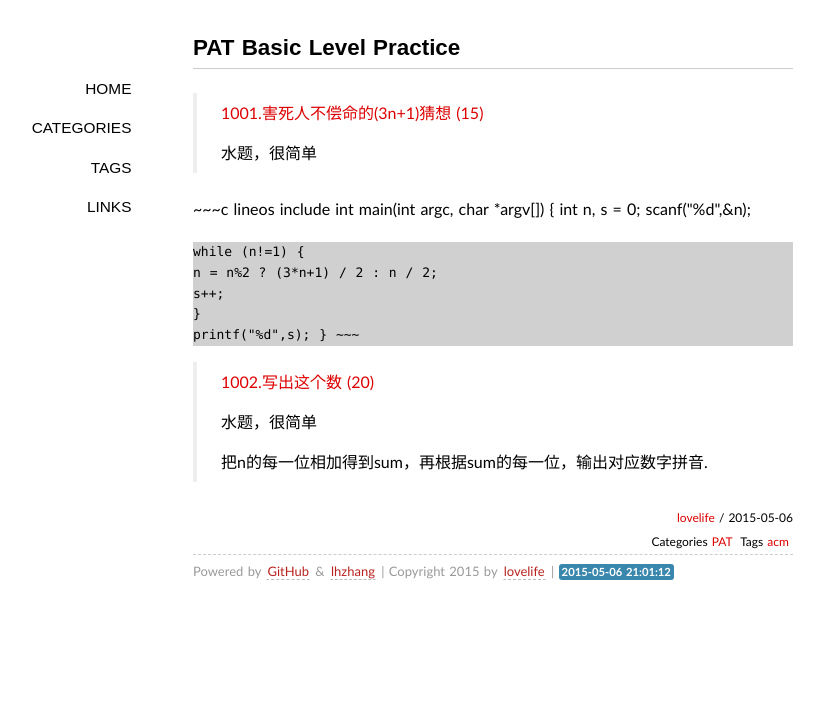
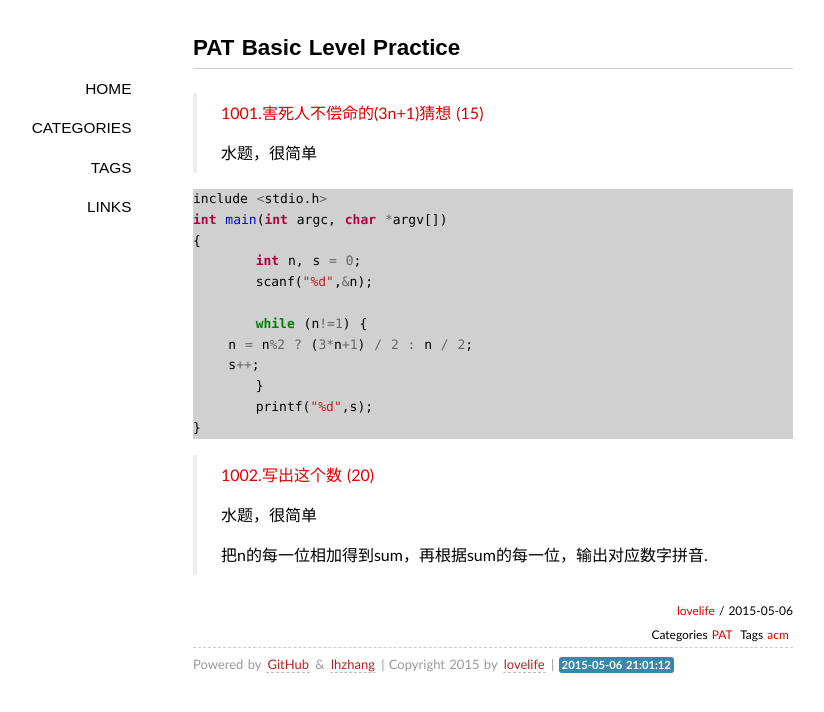
Before and after one commit to lovelife/lovelife.github.com, a Jekyll site: the page built from _posts/2015-05-06-PAT-Basic-Level.markdown, in a window 1280 px wide. Shown: the top 712 px of the page, without its empty margins (147-971 px from the left). Built offline with Jekyll 4.4.1, drawn with Linux system fonts in a browser that asks for light colours; some web fonts are replaced; Markdown is read by kramdown in place of the engine named in the settings; comment, search, counter and statistics services are not loaded.

Commit message:
Update 2015-05-06-PAT-Basic-Level.markdown

```diff
--- a/_posts/2015-05-06-PAT-Basic-Level.markdown
+++ b/_posts/2015-05-06-PAT-Basic-Level.markdown
@@ -16,7 +16,7 @@ tags:
 >
 > 水题，很简单
 
-~~~c lineos
+~~~c
 include <stdio.h>
 int main(int argc, char *argv[])
 {
```
